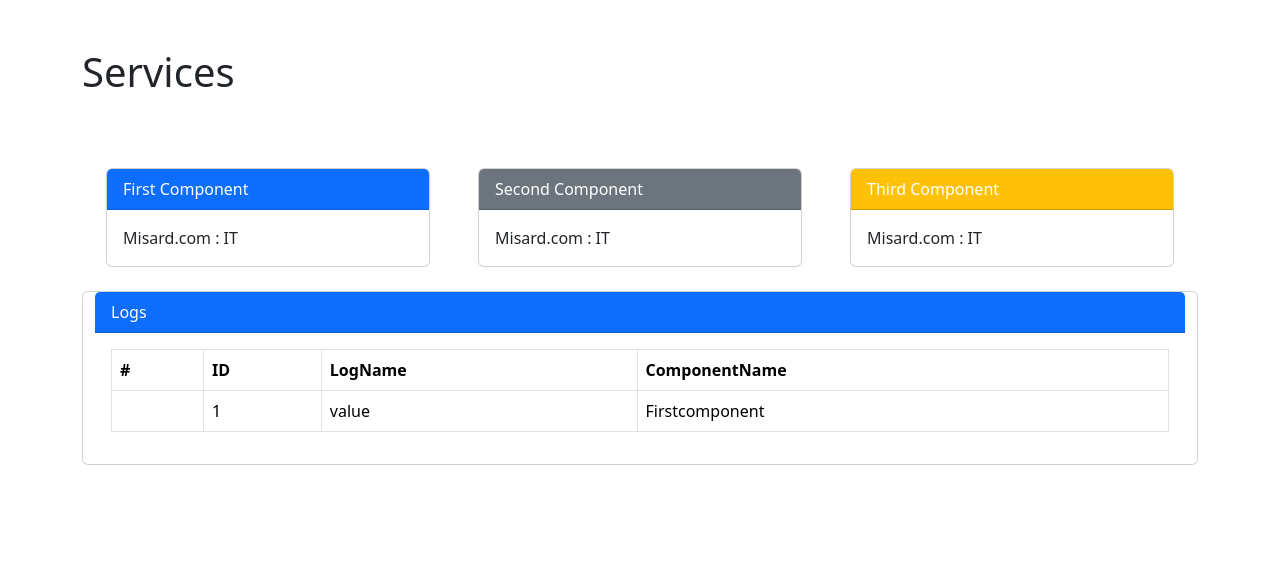
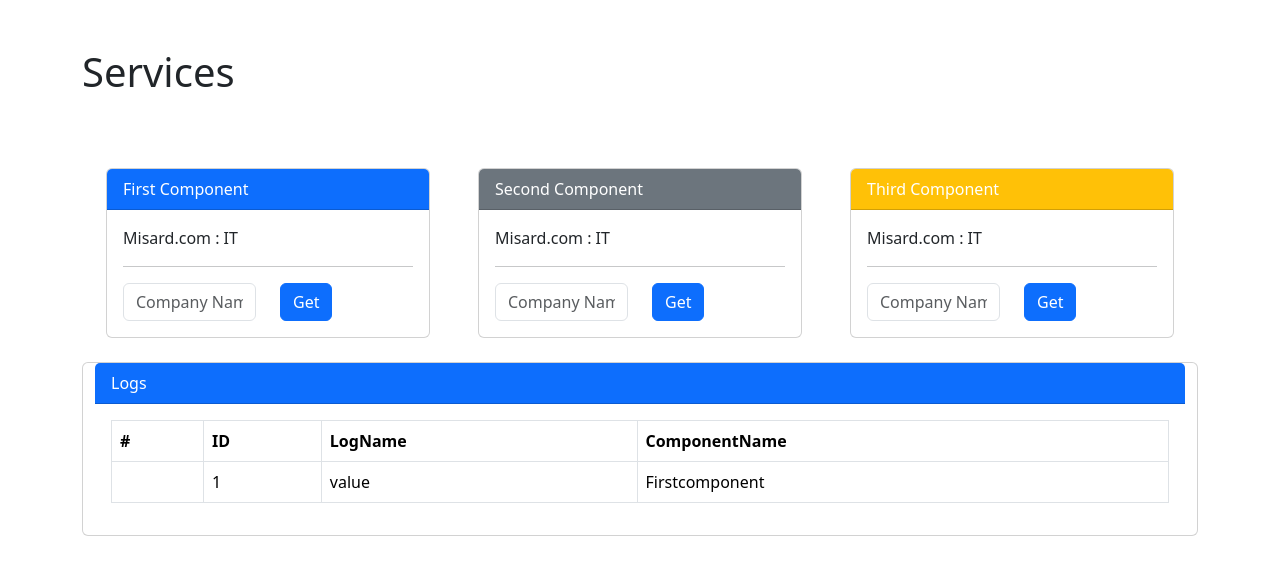
Before and after one commit to madanpatakota/3.AngularServicesApp, an Angular app: page / in a window 1280 px wide. Shown: the top 574 px of the page. Built offline with nearby package versions, Linux system fonts and the light colour scheme.

Commit message:
Create the log buttons and pass the data to the logservice for sending the data.

```diff
--- a/src/app/app.module.ts
+++ b/src/app/app.module.ts
@@ -5,6 +5,7 @@ import { AppComponent } from './app.component';
 import { FirstCompComponent } from './first-comp/first-comp.component';
 import { SecondCompComponent } from './second-comp/second-comp.component';
 import { ThirdCompComponent } from './third-comp/third-comp.component';
+import { FormsModule } from '@angular/forms';
 
 
 @NgModule({
@@ -15,7 +16,8 @@ import { ThirdCompComponent } from './third-comp/third-comp.component';
     ThirdCompComponent
   ],
   imports: [
-    BrowserModule
+    BrowserModule,
+    FormsModule
   ],
   providers: [],
   bootstrap: [AppComponent]
--- a/src/app/company.service.ts
+++ b/src/app/company.service.ts
@@ -4,10 +4,27 @@
 // Added the one method i.e. getCompanyDetails/
 // Responsibility of the getCompanyDetails is returns the company related data.
 
+import { EventEmitter } from "@angular/core";
+
 
 export class CompanyService {
+
   getCompanyDetails(): any {
     var company = { Name: 'Misard.com', industry: 'IT' };
     return company;
   }
+
+  eventEmitter = new EventEmitter<any>();
+
+  getCompanyUpdates(companyName:string){
+     this.eventEmitter.emit(companyName);
+  }
+
+  getCompanyUpdateName(companyName:string){
+       return companyName;
+  }
+
+
+
+
 }
--- a/src/app/first-comp/first-comp.component.html
+++ b/src/app/first-comp/first-comp.component.html
@@ -4,7 +4,19 @@
     <div class="card-body">
       <div class="row">
         <div class="col-12">
-                  <span class="text-mono">{{company.Name}} : {{company.industry}}</span>
+          <span class="text-mono"
+            >{{ company.Name }} : {{ company.industry }}</span
+          >
+        </div>
+      </div>
+      <hr />
+      <!--People should aware -->
+      <div class="row">
+        <div class="col-6">
+          <input type="text" class="form-control" [value]="updateCompanyName" placeholder="Company Name" />
+        </div>
+        <div class="col-6">
+          <button class="btn btn-primary" (click)="evtFirstGet()">Get</button>
         </div>
       </div>
     </div>
--- a/src/app/first-comp/first-comp.component.ts
+++ b/src/app/first-comp/first-comp.component.ts
@@ -28,4 +28,10 @@ export class FirstCompComponent {
 
      }
 
+     updateCompanyName = "";
+
+     evtFirstGet(){
+      this.updateCompanyName = this._companyService.getCompanyUpdateName("MisardFirst.com");
+     }
+
 }
--- a/src/app/second-comp/second-comp.component.html
+++ b/src/app/second-comp/second-comp.component.html
@@ -7,6 +7,17 @@
                   <span class="text-mono">{{company.Name}} : {{company.industry}}</span>
                </div>
             </div>
+            <hr>
+            <div class="row">
+               <div class="col-6">
+                 <input type="text" class="form-control" [value]="updateCompanyName" placeholder="Company Name" />
+               </div>
+
+               <div class="col-6">
+                 <button class="btn btn-primary" (click)="evtSecondGet()">Get</button>
+               </div>
+
+             </div>
       </div>
   </div>
 </div>
--- a/src/app/second-comp/second-comp.component.ts
+++ b/src/app/second-comp/second-comp.component.ts
@@ -19,5 +19,10 @@ export class SecondCompComponent {
     this.company = _companyService.getCompanyDetails();
 
  }
+ updateCompanyName = "";
+
+ evtSecondGet(){
+  this.updateCompanyName = this._companyService.getCompanyUpdateName("MisardSecond.com");
+ }
 
 }
--- a/src/app/third-comp/third-comp.component.html
+++ b/src/app/third-comp/third-comp.component.html
@@ -4,7 +4,19 @@
     <div class="card-body">
       <div class="row">
         <div class="col-12">
-                  <span class="text-mono">{{company.Name}} : {{company.industry}}</span>
+          <span class="text-mono"
+            >{{ company.Name }} : {{ company.industry }}</span
+          >
+        </div>
+      </div>
+      <hr>
+      <div class="row">
+        <div class="col-6">
+          <input type="text" class="form-control" [value]="updateCompanyName" placeholder="Company Name" />
+        </div>
+
+        <div class="col-6">
+          <button class="btn btn-primary" (click)="evtThirdGet()">Get</button>
         </div>
       </div>
     </div>
--- a/src/app/third-comp/third-comp.component.ts
+++ b/src/app/third-comp/third-comp.component.ts
@@ -18,6 +18,11 @@ export class ThirdCompComponent {
 
  }
 
+ updateCompanyName = "";
+
+ evtThirdGet(){
+  this.updateCompanyName = this._companyService.getCompanyUpdateName("MisardThird.com");
+ }
 
 
 
```
Also changed, not shown: src/app/app.component.ts (+6 -1 lines), src/assets/notes.txt. Lines whose indentation alone changed are shown as unchanged.
